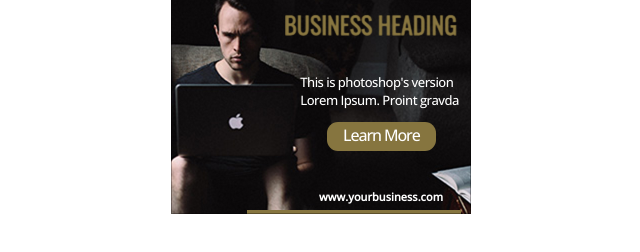
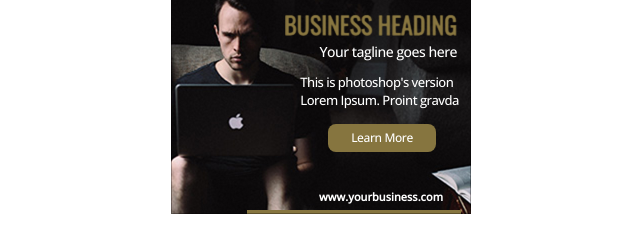
Before and after one commit to vimal336/HtmlBanner, a plain HTML site: page banner1/index.html in a window 1280 px wide. Shown: the part 36-288 px from the top of the page, without its empty margins (319-959 px from the left). Drawn offline with nearby package versions, Linux system fonts and the light colour scheme.

Commit message:
correction

```diff
--- a/banner1/index.html
+++ b/banner1/index.html
@@ -21,19 +21,19 @@
         <div id="bottomLine"></div>
 
         <!--logo-->
-        <img src="image/Logo.png" id="Logo">
+        <img src="image/Logo.png" id="Logo" class="hide">
 
         <!--cta button-->
-         <div id="cta"  class="hide">Learn More</div>
+         <div id="cta">Learn More</div>
 
         <!--url-->
-        <div id="url"  class="hide">www.yourbusiness.com </div>
+        <div id="url">www.yourbusiness.com </div>
 
 
         <!--frame-copy-->
         <img src="image/text1.png" id="text1" >
-        <div id="text2" class="hide"> Your tagline goes here </div>
-        <div id="text3"  class="hide"> This is photoshop's version <br> Lorem Ipsum. Proint gravda </div>
+        <div id="text2"> Your tagline goes here </div>
+        <div id="text3">This is photoshop's version <br> Lorem Ipsum. Proint gravda </div>
 
 
         <!--<img src="image/design.jpg" style="position: absolute; left: 0; top: 0; height: 250px; width: 300; opacity: 0.5; ">-->
--- a/banner1/script.js
+++ b/banner1/script.js
@@ -29,7 +29,7 @@ function startAnim() {
 
 setTimeout(function () {
 
-  document.getElementById("text3").style.transform = 'translateX(0px)';
+  document.getElementById("text3").style.transform = 'translateY(0px)';
   document.getElementById("text3").style.opacity = '1';
   document.getElementById("text3").style.transition = 'all 0.5s ease-out';
 }, 1600);
--- a/banner1/style.css
+++ b/banner1/style.css
@@ -37,6 +37,7 @@ left: 0;
 top: 0;
 width: 300px;
 height: 250px;
+transform: scale(1.3);
 
 }
 
@@ -124,7 +125,7 @@ height: auto;
     letter-spacing: -0.5px;
     height: auto;
     opacity: 0;
-    transform: translateX(30px);
+    transform: translateY(30px);
 
    }
 
@@ -132,15 +133,18 @@ height: auto;
 
 position: absolute;
 right: 35px;
-top: 158px;
-width: 109px;
-height: 29px;
-padding: 2px 16px;
-font-size: 16px;
-letter-spacing: -1.1px;
+top: 160px;
+width: 108px;
+height: 28px;
+padding: 0px 10px;
+font-size: 12px;
+letter-spacing: -0.4px;
 color: #fff;
 background-color: #86753f;
-border-radius: 11px;
+border-radius: 8px;
+line-height: 28px;
+text-align: center;
+opacity: 0;
 transform: translateX(-30px);
 }
 
@@ -152,5 +156,6 @@ transform: translateX(-30px);
     font-size: 11px;
     color: #fff;
     font-weight: 600;
-    transform: translateX(-30px);
+    opacity: 0;
+    transform: translateX(30px);
 }
```
